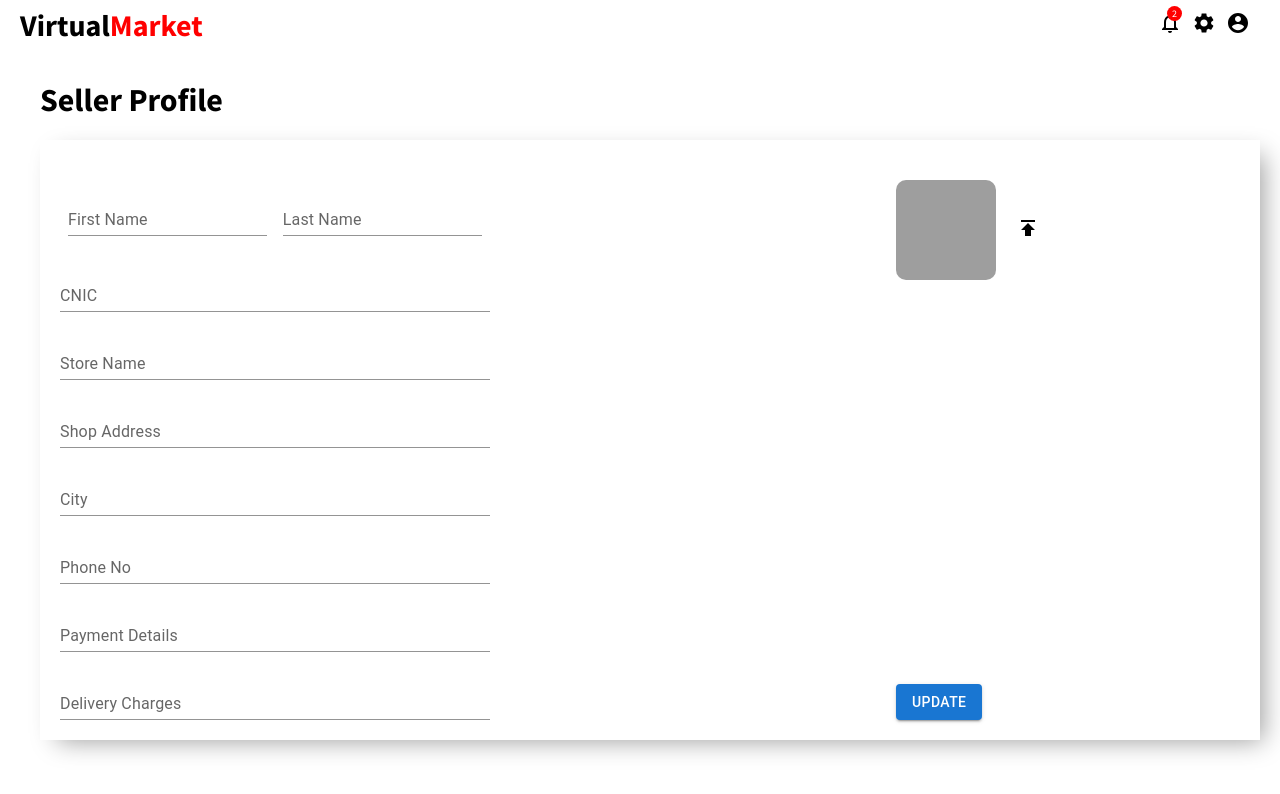
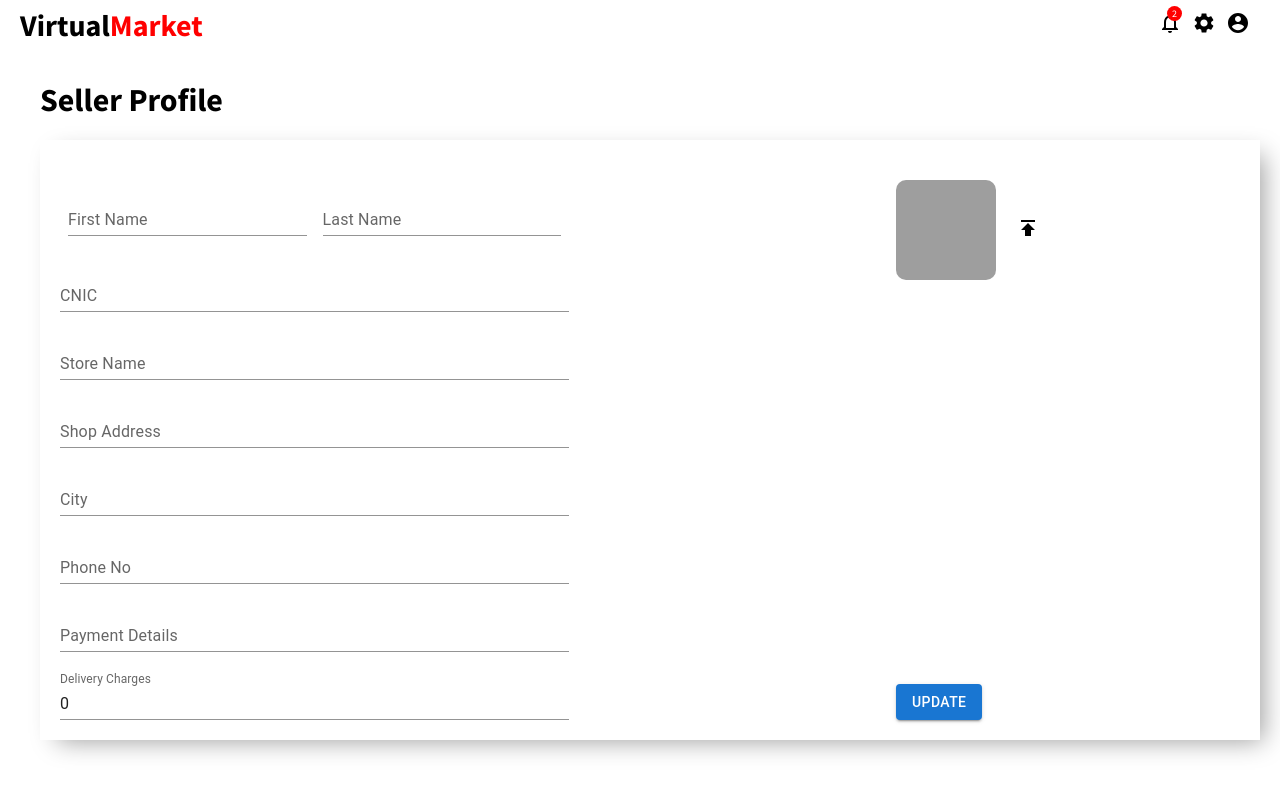
Before and after one commit to HMSaadKhan/VirtualMarket-seller, a React (Create React App) app: page /sellerprofile in a window 1280 px wide. Shown: the top 794 px of the page. Built offline with nearby package versions, Linux system fonts and the light colour scheme; no server answers; grey boxes are pictures that could not be loaded.

Commit message:
user profile updated

```diff
--- a/src/Services/SellerServices.js
+++ b/src/Services/SellerServices.js
@@ -79,8 +79,7 @@ class SellerServices extends GenericService {
 
   getUserDetails = () =>
     new Promise((resolve, reject) => {
-      axios
-        .get("sellers/getDetails")
+      this.get("sellers/getDetails")
         .then((data) => {
           resolve(data);
         })
--- a/src/pages/LoginPage/Login.jsx
+++ b/src/pages/LoginPage/Login.jsx
@@ -33,8 +33,8 @@ const Form = styled.form`
 `;
 
 const Login = (props) => {
-  const [email, setEmail] = React.useState("saad@gmail.com");
-  const [password, setPassword] = React.useState("saad12345");
+  const [email, setEmail] = React.useState("");
+  const [password, setPassword] = React.useState("");
   const history = useHistory();
   return (
     <LoginAuth>
--- a/src/pages/editProfile/UserProfile.jsx
+++ b/src/pages/editProfile/UserProfile.jsx
@@ -1,3 +1,4 @@
+import React, { useState, useEffect } from "react";
 import {
   LocationSearching,
   MailOutline,
@@ -5,14 +6,46 @@ import {
   PhoneAndroid,
   CardGiftcardstandard,
 } from "@material-ui/icons";
+import sellerService from "../../Services/SellerServices";
 import { Publish, Shop2standard } from "@mui/icons-material";
 import TextField from "@mui/material/TextField";
 import Button from "@mui/material/Button";
 import Box from "@mui/material/Box";
-import React from "react";
 import "./userprofile.css";
+import { toast } from "react-toastify";
 
 export default function UserProfile() {
+  const getData = () => {
+    sellerService
+      .getUserDetails()
+      .then((data) => {
+        console.log(data.fName);
+        setfName(data.fName);
+        setlName(data.lName);
+        setCity(data.city);
+        setCnic(data.cnic);
+        setAddress(data.address);
+        setPhone(data.phone);
+        setStoreName(data.storeName);
+        setDeliveryCharge(data.deliveryCharge);
+        setPaymentDetails(data.paymentDetails);
+      })
+      .catch((err) => {
+        console.log(err);
+      });
+  };
+
+  useEffect(getData, []);
+
+  const [fName, setfName] = useState("");
+  const [lName, setlName] = useState("");
+  const [cnic, setCnic] = useState("");
+  const [city, setCity] = useState("");
+  const [phone, setPhone] = useState("");
+  const [address, setAddress] = useState("");
+  const [storeName, setStoreName] = useState();
+  const [paymentDetails, setPaymentDetails] = useState("");
+  const [deliveryCharge, setDeliveryCharge] = useState(0);
   return (
     <div className="seller">
       <div className="sellerTitleContainer">
@@ -27,77 +60,104 @@ export default function UserProfile() {
                 <Box
                   component="form"
                   sx={{
-                    "& > :not(style)": { m: 1, width: "25ch" },
+                    "& > :not(style)": { m: 1, width: "30ch" },
                   }}
                   noValidate
                   autoComplete="off"
                 >
                   <TextField
-                    id="standard-basic"
+                    defaultValue={fName}
                     label="First Name"
                     variant="standard"
+                    onChange={(e) => {
+                      setfName(e.target.value);
+                    }}
                   />
                   <TextField
-                    id="standard-basic"
                     label="Last Name"
+                    defaultValue={lName}
                     variant="standard"
+                    onChange={(e) => {
+                      setlName(e.target.value);
+                    }}
                   />
                 </Box>
               </div>
 
               <div className="sellerUpdateItem">
                 <TextField
-                  id="standard-basic"
                   label="CNIC"
+                  defaultValue={cnic}
                   variant="standard"
+                  onChange={(e) => {
+                    setCnic(e.target.value);
+                  }}
                 />
               </div>
 
               <div className="sellerUpdateItem">
                 <TextField
-                  id="standard-basic"
                   label="Store Name"
                   variant="standard"
+                  defaultValue={storeName}
+                  onChange={(e) => {
+                    setStoreName(e.target.value);
+                  }}
                 />
               </div>
 
               <div className="sellerUpdateItem">
                 <TextField
-                  id="standard-basic"
                   label="Shop Address"
                   variant="standard"
+                  defaultValue={address}
+                  onChange={(e) => {
+                    setAddress(e.target.value);
+                  }}
                 />
               </div>
 
               <div className="sellerUpdateItem">
                 <TextField
-                  id="standard-basic"
                   label="City"
                   variant="standard"
+                  defaultValue={city}
+                  onChange={(e) => {
+                    setCity(e.target.value);
+                  }}
                 />
               </div>
 
               <div className="sellerUpdateItem">
                 <TextField
-                  id="standard-basic"
                   label="Phone No"
                   variant="standard"
+                  defaultValue={phone}
+                  onChange={(e) => {
+                    setPhone(e.target.value);
+                  }}
                 />
               </div>
 
               <div className="sellerUpdateItem">
                 <TextField
-                  id="standard-basic"
                   label="Payment Details"
                   variant="standard"
+                  defaultValue={paymentDetails}
+                  onChange={(e) => {
+                    setPaymentDetails(e.target.value);
+                  }}
                 />
               </div>
 
               <div className="sellerUpdateItem">
                 <TextField
-                  id="standard-basic"
                   label="Delivery Charges"
                   variant="standard"
+                  defaultValue={deliveryCharge}
+                  onChange={(e) => {
+                    setDeliveryCharge(e.target.value);
+                  }}
                 />
               </div>
             </div>
@@ -116,7 +176,48 @@ export default function UserProfile() {
               </div>
               <div>
                 {/* <button className="sellerUpdateButton">Update\</button> */}
-                <Button className="sellerUpdateButton" variant="contained">
+                <Button
+                  className="sellerUpdateButton"
+                  variant="contained"
+                  onClick={(e) => {
+                    console.log(
+                      fName,
+                      lName,
+                      phone,
+                      address,
+                      city,
+                      storeName,
+                      deliveryCharge,
+                      cnic,
+                      paymentDetails
+                    );
+                    sellerService
+                      .editUserDetails({
+                        fName,
+                        lName,
+                        phone,
+                        address,
+                        city,
+                        storeName,
+                        deliveryCharge,
+                        cnic,
+                        paymentDetails,
+                      })
+                      .then((data) => {
+                        console.log(data);
+
+                        toast.success("Changes Saved Successfully", {
+                          position: toast.POSITION.BOTTOM_LEFT,
+                        });
+                      })
+                      .catch((err) => {
+                        console.log(err);
+                        toast.error(err.response.data, {
+                          position: toast.POSITION.BOTTOM_LEFT,
+                        });
+                      });
+                  }}
+                >
                   Update
                 </Button>
               </div>
```
